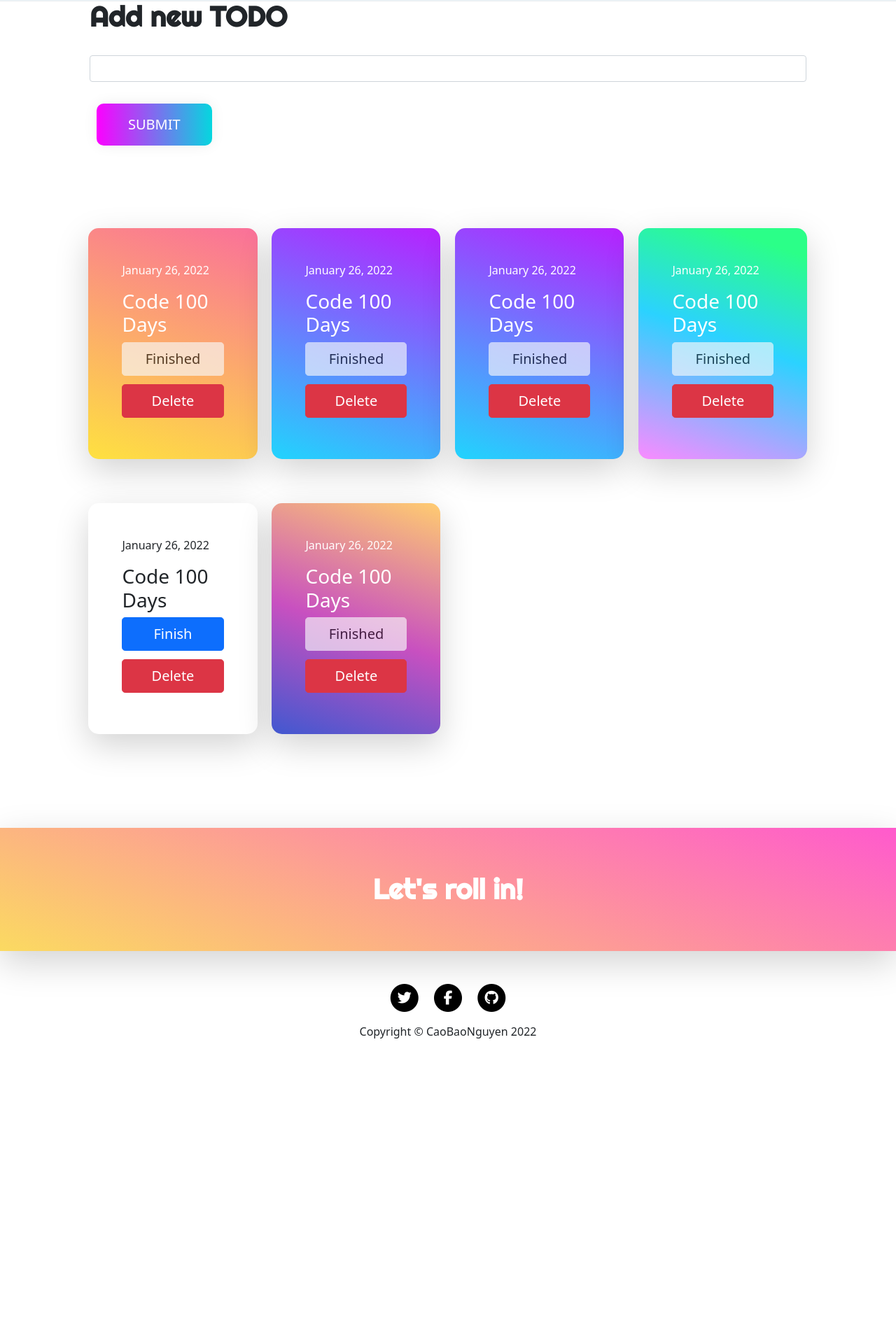
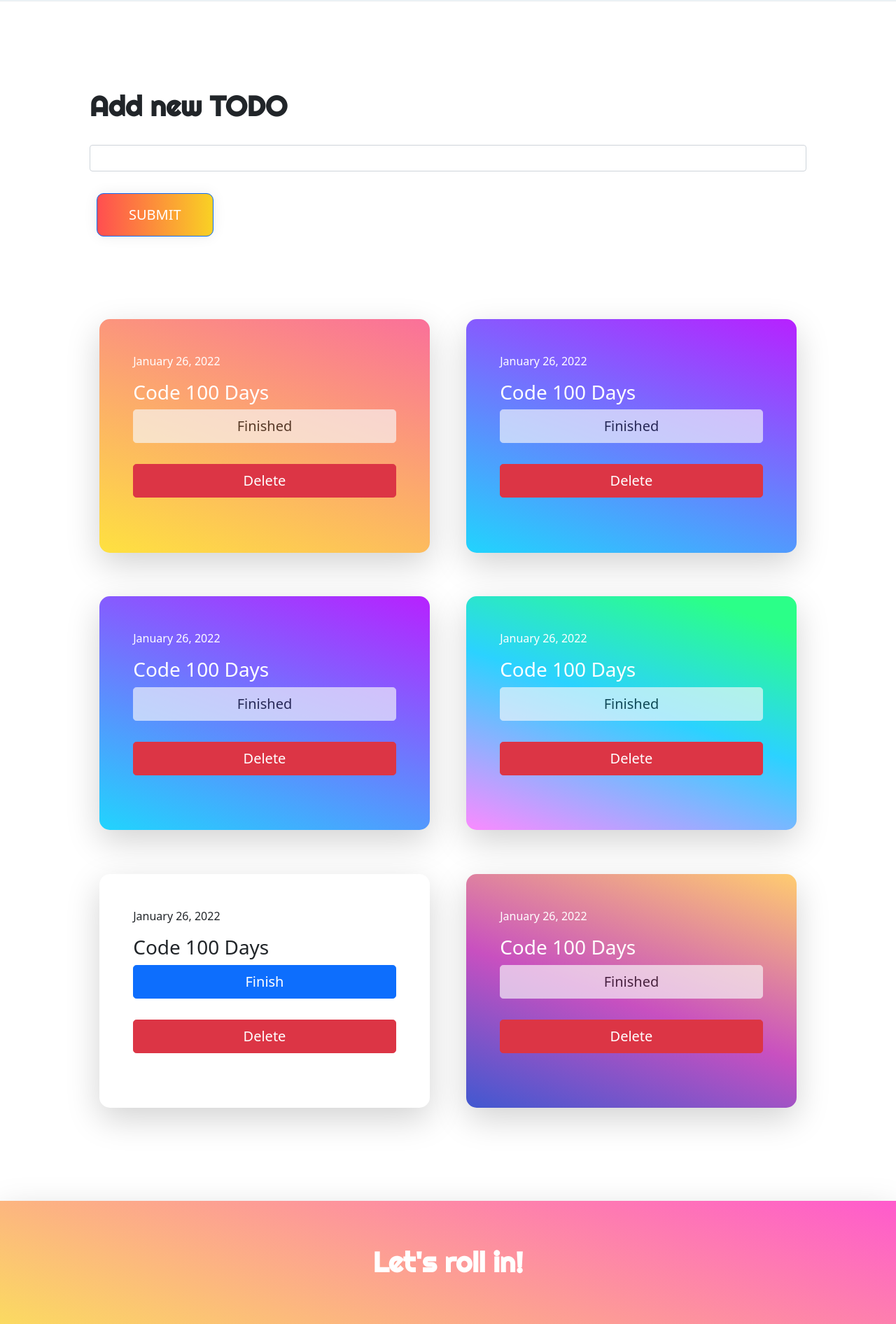
Before and after one commit to 2landhnal/Day_88_TODO_Website, a Flask app: page / in a window 1280 px wide. Shown: the part 115-2007 px from the top of the page at 70% size. Before the commit the page ends 1599 px from the top, so only its background shows below. Run offline with Flask 2, Linux system fonts and the light colour scheme; a user stored in the database is signed in; data comes from the database, SQL or seed files in the repository; some libraries are stand-ins or nearby versions.

Commit message:
css update

```diff
--- a/static/styles.css
+++ b/static/styles.css
@@ -29,7 +29,8 @@ img {
   border-bottom: 1px solid #e9ecef;
  }
 /* Content */
- #submitButton {background-image: linear-gradient(to right, #fc00ff 0%, #00dbde  51%, #fc00ff  100%); border: 0;}
+
+#submitButton {background-image: linear-gradient(to right, #FF4E50 0%, #F9D423  51%, #FF4E50  100%)}
 #submitButton {
 margin: 10px;
 padding: 15px 45px;
@@ -48,12 +49,16 @@ img {
 color: #fff;
 text-decoration: none;
 }
+
 .card {
   border-radius: 15px;
   margin: 3% 1%;
   width:23%;
 }
-@media only screen and (max-width: 600px){
+@media (min-width: 601px) and (max-width: 1028px){
+    .bodi {
+        margin-top:10%;
+    }
     .card {
       border-radius: 15px;
       margin: 3% 18%;
@@ -61,7 +66,10 @@ img {
     }
 }
 
-@media (min-width: 601px) and (max-width: 1028px) {
+@media (min-width: 1028px) and (max-width: 2024px) {
+    .bodi {
+        margin-top:10%;
+    }
     .card {
       border-radius: 15px;
       margin: 3% 2.5%;
```
Lines whose indentation alone changed are shown as unchanged.
